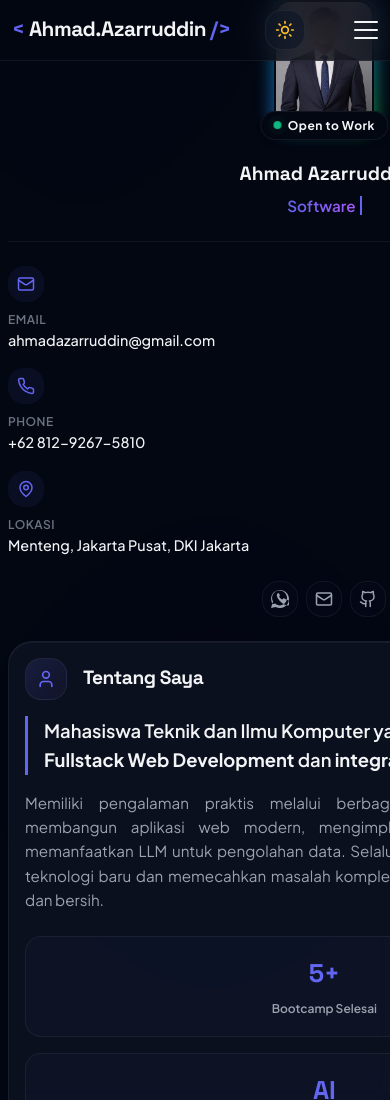
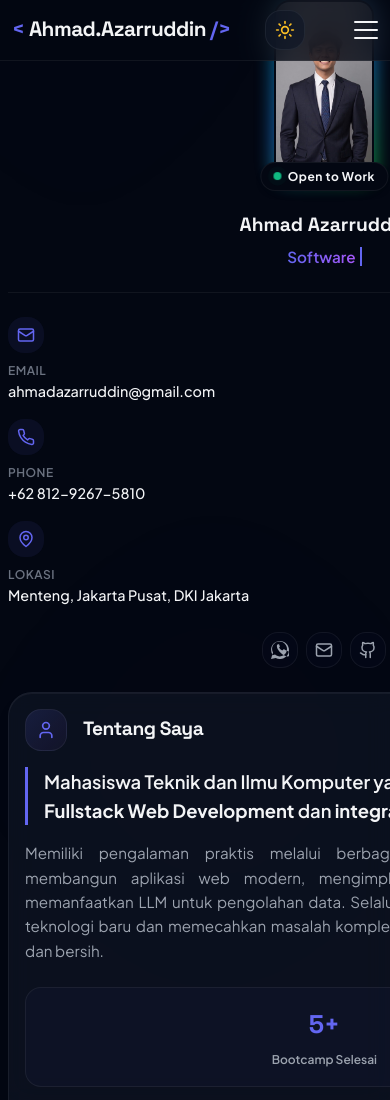
Before and after one commit to FelsxChillboy/MyCv, a plain HTML site: page index.html in a window 390 px wide. Shown: the top 1100 px of the page. Drawn offline with Linux system fonts and the light colour scheme.

Commit message:
fix: match avatar container aspect-ratio to profile photo

```diff
--- a/styles.css
+++ b/styles.css
@@ -380,7 +380,8 @@ body {
 .profile-avatar-container {
     position: relative;
     width: 150px;
-    height: 190px; /* Rectangular profile photo profile standard */
+    height: auto;
+    aspect-ratio: 308 / 546;
     border-radius: var(--radius-md);
     margin-bottom: 20px;
 }
@@ -1327,7 +1328,8 @@ a.detail-value:hover {
 
     .profile-avatar-container {
         width: 120px;
-        height: 152px;
+        height: auto;
+        aspect-ratio: 308 / 546;
     }
 
     .profile-name {
@@ -1407,7 +1409,8 @@ a.detail-value:hover {
 
     .profile-avatar-container {
         width: 100px;
-        height: 130px;
+        height: auto;
+        aspect-ratio: 308 / 546;
     }
 
     .profile-name {
```
